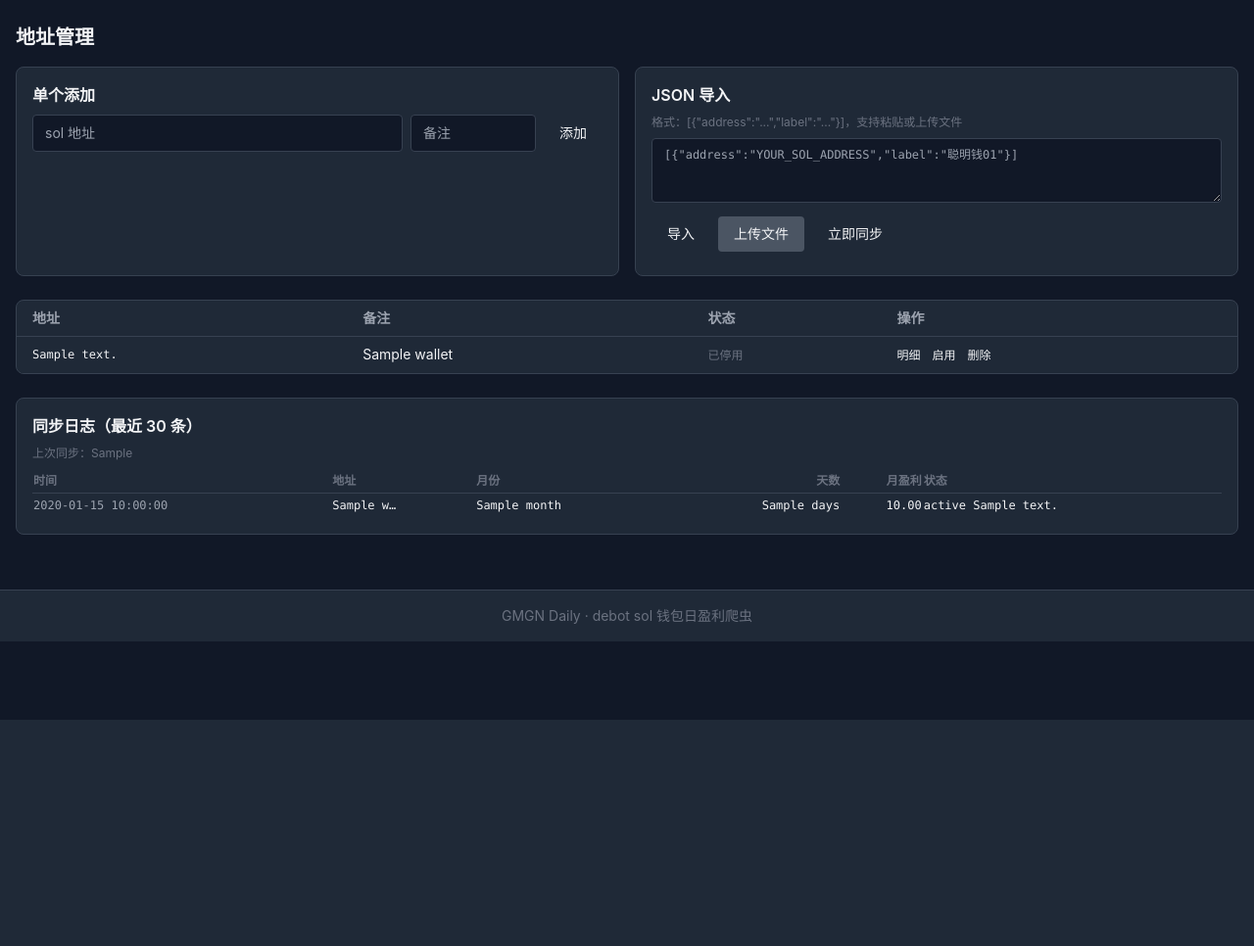
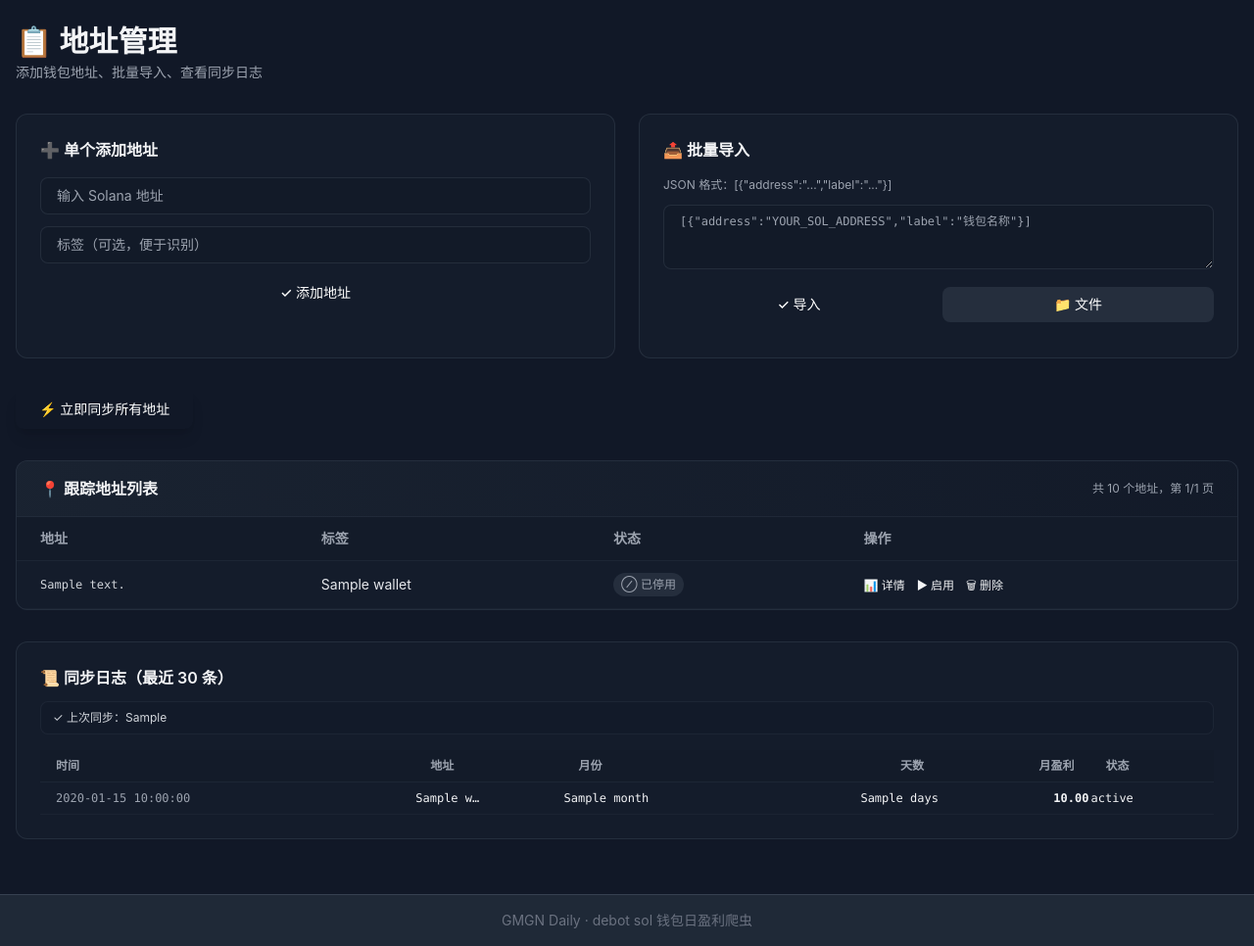
Before and after one commit to zhibite/solFnl, a FastAPI app: template app/templates/wallets.html in a window 1280 px wide. Shown: the part 65-1031 px from the top of the page at 98% size. Before the commit the page ends 800 px from the top, so only its background shows below. Run offline with FastAPI, Linux system fonts and the light colour scheme; the template is opened without the code that fills it: most values are stand-ins (such as "Sample title", 1, 10 or a date in 2020); some libraries are stand-ins or nearby versions.

Commit message:
feat: add pagination to wallets page (50 addresses per page)

```diff
--- a/app/app.py
+++ b/app/app.py
@@ -269,10 +269,33 @@
 @app.get("/wallets", response_class=HTMLResponse)
 async def wallets_page(request: Request):
     db = get_db()
+    page = int(request.query_params.get("page", 1))
+    per_page = 50
+
+    all_wallets = [dict(w) for w in db.list_wallets()]
+    total_wallets = len(all_wallets)
+    total_pages = (total_wallets + per_page - 1) // per_page
+
+    # 确保页数有效
+    if page < 1:
+        page = 1
+    elif page > total_pages and total_pages > 0:
+        page = total_pages
+
+    start_idx = (page - 1) * per_page
+    end_idx = start_idx + per_page
+    paginated_wallets = all_wallets[start_idx:end_idx]
+
     context = _make_json_safe({
         "title": "地址管理",
         "authed": is_authed(request),
-        "wallets": [dict(w) for w in db.list_wallets()],
+        "wallets": paginated_wallets,
+        "pagination": {
+            "page": page,
+            "per_page": per_page,
+            "total": total_wallets,
+            "total_pages": total_pages,
+        },
         "sync_state": _sync_state,
         "log": [dict(l) for l in db.get_sync_log(30)],
     })
@@ -632,6 +655,37 @@
             "wallets": rows}
 
 
+@app.post("/api/wallets")
+async def api_add_wallet_external(request: Request):
+    """Add a new address to track (external API, no login required).
+
+    Body: {"address": "<sol>", "label": "optional"}
+    Returns wallet info if created/updated.
+    """
+    try:
+        body = await request.json()
+    except Exception:
+        return {"success": False, "message": "body must be JSON"}
+
+    address = str(body.get("address", "")).strip()
+    label = str(body.get("label", "")).strip()
+
+    if not address:
+        return {"success": False, "message": "address required"}
+    if not _is_valid_sol_address(address):
+        return {"success": False, "message": "invalid solana address"}
+
+    db = get_db()
+    try:
+        db.upsert_wallet(address, label=label, enabled=True)
+    except ValueError as e:
+        return {"success": False, "message": str(e)}
+
+    wallet = db.get_wallet(address)
+    log.info("[API] wallet added/updated: %s label=%s", address[:10], label)
+    return {"success": True, "wallet": dict(wallet)}
+
+
 @app.get("/api/wallets")
 async def api_list_wallets():
     return {"success": True, "wallets": get_db().list_wallets()}
--- a/app/templates/wallets.html
+++ b/app/templates/wallets.html
@@ -1,93 +1,180 @@
 {% extends "base.html" %}
 {% block content %}
-<h1 class="text-xl font-bold mb-4">地址管理</h1>
+<div class="mb-8">
+    <h1 class="text-3xl font-bold">📋 地址管理</h1>
+    <p class="text-gray-400 text-sm mt-1">添加钱包地址、批量导入、查看同步日志</p>
+</div>
 
-<div class="grid grid-cols-1 md:grid-cols-2 gap-4 mb-6">
-    <div class="bg-gray-800 rounded-lg p-4 border border-gray-700">
-        <h2 class="font-semibold mb-2">单个添加</h2>
-        <div class="flex gap-2">
-            <input id="addrInput" placeholder="sol 地址"
-                   class="flex-1 bg-gray-900 border border-gray-700 rounded px-3 py-2 text-sm focus:border-primary focus:outline-none">
-            <input id="labelInput" placeholder="备注"
-                   class="w-32 bg-gray-900 border border-gray-700 rounded px-3 py-2 text-sm focus:border-primary focus:outline-none">
-            <button onclick="addWallet()" class="px-4 py-2 bg-primary hover:bg-blue-600 rounded text-sm">添加</button>
-        </div>
-    </div>
-    <div class="bg-gray-800 rounded-lg p-4 border border-gray-700">
-        <h2 class="font-semibold mb-2">JSON 导入</h2>
-        <p class="text-xs text-gray-500 mb-2">格式：[{"address":"...","label":"..."}]，支持粘贴或上传文件</p>
-        <textarea id="jsonInput" rows="3" placeholder='[{"address":"YOUR_SOL_ADDRESS","label":"聪明钱01"}]'
-                  class="w-full bg-gray-900 border border-gray-700 rounded px-3 py-2 text-xs font-mono focus:border-primary focus:outline-none"></textarea>
-        <div class="flex gap-2 mt-2">
-            <button onclick="importJson()" class="px-4 py-2 bg-success hover:bg-green-600 rounded text-sm">导入</button>
-            <label class="px-4 py-2 bg-gray-600 hover:bg-gray-500 rounded text-sm cursor-pointer">
-                上传文件<input id="fileInput" type="file" accept=".json" class="hidden" onchange="importFile()">
-            </label>
-            <button onclick="syncNow()" class="px-4 py-2 bg-warning hover:bg-yellow-600 rounded text-sm">立即同步</button>
-        </div>
-        <p id="importMsg" class="text-xs mt-2 text-gray-400"></p>
+<!-- 操作卡片 -->
+<div class="grid grid-cols-1 md:grid-cols-2 gap-6 mb-8">
+    <!-- 单个添加 -->
+    <div class="bg-gray-800/30 rounded-xl p-6 border border-gray-700/50 card-hover">
+        <h2 class="font-semibold mb-4 flex items-center gap-2">➕ 单个添加地址</h2>
+        <div class="space-y-3">
+            <input id="addrInput" placeholder="输入 Solana 地址"
+                   class="w-full bg-gray-900/50 border border-gray-700/50 rounded-lg px-4 py-2 text-sm focus:border-primary focus:outline-none focus:ring-1 focus:ring-primary/50 transition">
+            <input id="labelInput" placeholder="标签（可选，便于识别）"
+                   class="w-full bg-gray-900/50 border border-gray-700/50 rounded-lg px-4 py-2 text-sm focus:border-primary focus:outline-none focus:ring-1 focus:ring-primary/50 transition">
+            <button onclick="addWallet()" class="w-full btn-primary-gradient text-white py-2 rounded-lg text-sm font-medium transition">
+                ✓ 添加地址
+            </button>
         </div>
     </div>
 
-<div class="bg-gray-800 rounded-lg border border-gray-700 overflow-x-auto mb-6">
+    <!-- JSON 导入 -->
+    <div class="bg-gray-800/30 rounded-xl p-6 border border-gray-700/50 card-hover">
+        <h2 class="font-semibold mb-4 flex items-center gap-2">📤 批量导入</h2>
+        <p class="text-xs text-gray-400 mb-3">JSON 格式：[{"address":"...","label":"..."}]</p>
+        <textarea id="jsonInput" rows="3" placeholder='[{"address":"YOUR_SOL_ADDRESS","label":"钱包名称"}]'
+                  class="w-full bg-gray-900/50 border border-gray-700/50 rounded-lg px-4 py-2 text-xs font-mono focus:border-primary focus:outline-none focus:ring-1 focus:ring-primary/50 transition mb-3"></textarea>
+        <div class="flex gap-2">
+            <button onclick="importJson()" class="flex-1 btn-success-gradient text-white py-2 rounded-lg text-sm font-medium transition">
+                ✓ 导入
+            </button>
+            <label class="flex-1 bg-gray-700/50 hover:bg-gray-700 text-white py-2 rounded-lg text-sm font-medium cursor-pointer transition text-center">
+                📁 文件<input id="fileInput" type="file" accept=".json" class="hidden" onchange="importFile()">
+            </label>
+        </div>
+        <p id="importMsg" class="text-xs mt-3 text-gray-400"></p>
+    </div>
+</div>
+
+<!-- 快速操作 -->
+<div class="mb-8">
+    <button onclick="syncNow()" class="bg-gradient-to-r from-warning to-amber-600 hover:from-amber-600 hover:to-warning text-white px-6 py-2.5 rounded-lg text-sm font-medium transition shadow-lg shadow-warning/30">
+        ⚡ 立即同步所有地址
+    </button>
+</div>
+
+<!-- 地址列表 -->
+<div class="bg-gray-800/30 rounded-xl border border-gray-700/50 overflow-hidden card-hover mb-8">
+    <div class="bg-gradient-to-r from-gray-800/50 to-gray-900/50 px-6 py-4 border-b border-gray-700/30 flex justify-between items-center">
+        <h2 class="font-semibold">📍 跟踪地址列表</h2>
+        {% if pagination.total > 0 %}
+        <span class="text-xs text-gray-400">共 {{ pagination.total }} 个地址，第 {{ pagination.page }}/{{ pagination.total_pages }} 页</span>
+        {% endif %}
+    </div>
+    <div class="overflow-x-auto">
         <table class="w-full text-sm">
             <thead>
-            <tr class="text-left text-gray-400 border-b border-gray-700">
-                <th class="px-4 py-2">地址</th>
-                <th class="px-4 py-2">备注</th>
-                <th class="px-4 py-2">状态</th>
-                <th class="px-4 py-2">操作</th>
+                <tr class="text-left text-gray-400 border-b border-gray-700/30 bg-gray-900/30">
+                    <th class="px-6 py-3">地址</th>
+                    <th class="px-6 py-3">标签</th>
+                    <th class="px-6 py-3">状态</th>
+                    <th class="px-6 py-3">操作</th>
                 </tr>
             </thead>
             <tbody>
                 {% for w in wallets %}
-            <tr class="border-b border-gray-800 hover:bg-gray-700/40">
-                <td class="px-4 py-2 font-mono text-xs">{{ w.address }}</td>
-                <td class="px-4 py-2">{{ w.label }}</td>
-                <td class="px-4 py-2">
-                    {% if w.enabled %}<span class="text-xs text-success">同步中</span>
-                    {% else %}<span class="text-xs text-gray-500">已停用</span>{% endif %}
+                <tr class="border-b border-gray-700/20 hover:bg-gray-700/20 transition">
+                    <td class="px-6 py-3 font-mono text-xs text-gray-300">{{ w.address }}</td>
+                    <td class="px-6 py-3 text-gray-200">{{ w.label if w.label else '-' }}</td>
+                    <td class="px-6 py-3">
+                        {% if w.enabled %}<span class="inline-block px-2 py-1 rounded-full bg-success/20 text-success text-xs">✓ 同步中</span>
+                        {% else %}<span class="inline-block px-2 py-1 rounded-full bg-gray-700/50 text-gray-400 text-xs">⊘ 已停用</span>{% endif %}
                     </td>
-                <td class="px-4 py-2 space-x-2">
-                    <a href="/wallet/{{ w.address }}" class="text-primary hover:underline text-xs">明细</a>
-                    <button onclick="toggleWallet('{{ w.address }}', {{ 0 if w.enabled else 1 }})"
-                            class="text-warning hover:underline text-xs">{% if w.enabled %}停用{% else %}启用{% endif %}</button>
-                    <button onclick="delWallet('{{ w.address }}')" class="text-danger hover:underline text-xs">删除</button>
+                    <td class="px-6 py-3 space-x-2">
+                        <a href="/wallet/{{ w.address }}" class="text-primary hover:text-blue-400 text-xs font-medium transition">📊 详情</a>
+                        <button onclick="toggleWallet('{{ w.address }}', {{ 0 if w.enabled else 1 }})" class="text-warning hover:text-amber-300 text-xs font-medium transition">
+                            {% if w.enabled %}⏸ 停用{% else %}▶ 启用{% endif %}
+                        </button>
+                        <button onclick="delWallet('{{ w.address }}')" class="text-danger hover:text-red-400 text-xs font-medium transition">🗑 删除</button>
                     </td>
                 </tr>
                 {% else %}
-            <tr><td colspan="4" class="px-4 py-6 text-center text-gray-500">暂无地址</td></tr>
+                <tr><td colspan="4" class="px-6 py-12 text-center text-gray-500">
+                    暂无地址 · 上方添加地址或导入 JSON 来开始监控钱包
+                </td></tr>
                 {% endfor %}
             </tbody>
         </table>
     </div>
 
-<div class="bg-gray-800 rounded-lg p-4 border border-gray-700">
-    <h2 class="font-semibold mb-2">同步日志（最近 30 条）</h2>
-    <div class="text-xs text-gray-500 mb-2">
-        {% if sync_state.running %}同步进行中…
-        {% elif sync_state.last_run %}上次同步：{{ sync_state.last_run }}
-        {% else %}尚未同步过{% endif %}
+    <!-- 分页控件 -->
+    {% if pagination.total_pages > 1 %}
+    <div class="flex justify-center items-center gap-2 px-6 py-4 border-t border-gray-700/30 bg-gray-900/20">
+        {% if pagination.page > 1 %}
+        <a href="?page=1" class="px-3 py-1.5 rounded-lg bg-gray-700/50 hover:bg-gray-700 text-gray-300 hover:text-white text-xs font-medium transition">首页</a>
+        <a href="?page={{ pagination.page - 1 }}" class="px-3 py-1.5 rounded-lg bg-gray-700/50 hover:bg-gray-700 text-gray-300 hover:text-white text-xs font-medium transition">上一页</a>
+        {% else %}
+        <span class="px-3 py-1.5 rounded-lg bg-gray-700/20 text-gray-600 text-xs font-medium cursor-not-allowed">首页</span>
+        <span class="px-3 py-1.5 rounded-lg bg-gray-700/20 text-gray-600 text-xs font-medium cursor-not-allowed">上一页</span>
+        {% endif %}
+
+        <!-- 页码显示 -->
+        <div class="flex gap-1">
+            {% set start_page = [1, pagination.page - 2] | max %}
+            {% set end_page = [pagination.total_pages, pagination.page + 2] | min %}
+
+            {% if start_page > 1 %}
+            <span class="px-2 py-1.5 text-gray-500 text-xs">...</span>
+            {% endif %}
+
+            {% for p in range(start_page, end_page + 1) %}
+                {% if p == pagination.page %}
+                <span class="px-3 py-1.5 rounded-lg bg-primary/50 text-primary text-xs font-bold">{{ p }}</span>
+                {% else %}
+                <a href="?page={{ p }}" class="px-3 py-1.5 rounded-lg bg-gray-700/50 hover:bg-gray-700 text-gray-300 hover:text-white text-xs font-medium transition">{{ p }}</a>
+                {% endif %}
+            {% endfor %}
+
+            {% if end_page < pagination.total_pages %}
+            <span class="px-2 py-1.5 text-gray-500 text-xs">...</span>
+            {% endif %}
         </div>
+
+        {% if pagination.page < pagination.total_pages %}
+        <a href="?page={{ pagination.page + 1 }}" class="px-3 py-1.5 rounded-lg bg-gray-700/50 hover:bg-gray-700 text-gray-300 hover:text-white text-xs font-medium transition">下一页</a>
+        <a href="?page={{ pagination.total_pages }}" class="px-3 py-1.5 rounded-lg bg-gray-700/50 hover:bg-gray-700 text-gray-300 hover:text-white text-xs font-medium transition">末页</a>
+        {% else %}
+        <span class="px-3 py-1.5 rounded-lg bg-gray-700/20 text-gray-600 text-xs font-medium cursor-not-allowed">下一页</span>
+        <span class="px-3 py-1.5 rounded-lg bg-gray-700/20 text-gray-600 text-xs font-medium cursor-not-allowed">末页</span>
+        {% endif %}
+    </div>
+    {% endif %}
+</div>
+
+<!-- 同步日志 -->
+<div class="bg-gray-800/30 rounded-xl p-6 border border-gray-700/50 card-hover">
+    <div class="mb-4">
+        <h2 class="font-semibold mb-3">📜 同步日志（最近 30 条）</h2>
+        <div class="text-xs px-3 py-2 rounded-lg bg-gray-900/30 text-gray-300 border border-gray-700/30">
+            {% if sync_state.running %}
+                🔄 同步进行中…
+            {% elif sync_state.last_run %}
+                ✓ 上次同步：{{ sync_state.last_run }}
+            {% else %}
+                ⊘ 尚未同步过
+            {% endif %}
+        </div>
+    </div>
+    <div class="overflow-x-auto">
         <table class="w-full text-xs font-mono">
-        <thead><tr class="text-left text-gray-500 border-b border-gray-700">
-            <th class="py-1">时间</th><th>地址</th><th>月份</th>
-            <th class="text-right">天数</th><th class="text-right">月盈利</th><th>状态</th>
-        </tr></thead>
+            <thead>
+                <tr class="text-left text-gray-400 border-b border-gray-700/30 bg-gray-900/30">
+                    <th class="px-4 py-2">时间</th>
+                    <th class="px-4 py-2">地址</th>
+                    <th class="px-4 py-2">月份</th>
+                    <th class="px-4 py-2 text-right">天数</th>
+                    <th class="px-4 py-2 text-right">月盈利</th>
+                    <th class="px-4 py-2">状态</th>
+                </tr>
+            </thead>
             <tbody>
                 {% for l in log %}
-            <tr class="border-b border-gray-800">
-                <td class="py-1 text-gray-400">{{ l.created_at[:19] }}</td>
+                <tr class="border-b border-gray-700/20 hover:bg-gray-700/10 transition">
+                    <td class="px-4 py-2 text-gray-400">{{ l.created_at[:19] }}</td>
                     <td>{{ l.wallet[:8] }}…</td>
                     <td>{{ l.month }}</td>
                     <td class="text-right">{{ l.days }}</td>
-                <td class="text-right {% if l.month_pnl >= 0 %}text-success{% else %}text-danger{% endif %}">
+                    <td class="text-right font-bold {% if l.month_pnl >= 0 %}text-success{% else %}text-danger{% endif %}">
                         {{ "%.2f"|format(l.month_pnl) }}</td>
-                <td class="{% if l.status != 'ok' %}text-danger{% endif %}">{{ l.status }} {{ l.message[:40] }}</td>
+                    <td class="{% if l.status != 'ok' %}text-danger{% else %}text-success{% endif %}">{{ l.status }}</td>
                 </tr>
                 {% endfor %}
             </tbody>
         </table>
+    </div>
 </div>
 {% endblock %}
 
@@ -112,7 +199,7 @@
     if (r.success) location.reload(); else alert(r.message || '添加失败');
 }
 async function delWallet(address) {
-    if (!confirm('删除该地址及全部盈利数据？')) return;
+    if (!confirm('确定删除该地址及全部盈利数据？')) return;
     const r = await post('/api/wallets/delete', {address});
     if (r && r.success) location.reload(); else alert('删除失败');
 }
@@ -130,10 +217,10 @@
         const items = parseItems(document.getElementById('jsonInput').value);
         const r = await post('/api/wallets/import', {wallets: items});
         if (!r) return;
-        msg.textContent = r.success ? `导入成功：新增 ${r.added}，跳过 ${r.skipped}` : ('失败：' + r.message);
-        msg.className = 'text-xs mt-2 ' + (r.success ? 'text-success' : 'text-danger');
+        msg.textContent = r.success ? `✓ 导入成功：新增 ${r.added}，跳过 ${r.skipped}` : ('✗ 失败：' + r.message);
+        msg.className = 'text-xs mt-3 ' + (r.success ? 'text-success' : 'text-danger');
         if (r.success) setTimeout(() => location.reload(), 800);
-    } catch (e) { msg.textContent = 'JSON 格式错误：' + e.message; msg.className = 'text-xs mt-2 text-danger'; }
+    } catch (e) { msg.textContent = '✗ JSON 格式错误：' + e.message; msg.className = 'text-xs mt-3 text-danger'; }
 }
 async function importFile() {
     const f = document.getElementById('fileInput').files[0];
@@ -143,15 +230,16 @@
     const res = await fetch('/api/wallets/import_file', {method: 'POST', body: fd});
     const r = await res.json();
     const msg = document.getElementById('importMsg');
-    msg.textContent = r.success ? `导入成功：新增 ${r.added}，跳过 ${r.skipped}` : ('失败：' + r.message);
+    msg.textContent = r.success ? `✓ 导入成功：新增 ${r.added}，跳过 ${r.skipped}` : ('✗ 失败：' + r.message);
+    msg.className = 'text-xs mt-3 ' + (r.success ? 'text-success' : 'text-danger');
     if (r.success) setTimeout(() => location.reload(), 800);
 }
 async function syncNow() {
-    const msg = document.getElementById('importMsg');
-    msg.textContent = '同步中，请稍候…';
+    const msg = document.getElementById('importMsg') || (() => {const el = document.createElement('p'); el.id = 'importMsg'; document.body.appendChild(el); return el;})();
+    msg.textContent = '🔄 同步进行中，请稍候…';
     const r = await post('/api/sync/now', {});
     if (!r) return;
-    msg.textContent = r.success ? `同步完成：${r.wallets} 个地址` : ('失败：' + (r.message || '未知'));
+    msg.textContent = r.success ? `✓ 同步完成：${r.wallets} 个地址` : ('✗ 失败：' + (r.message || '未知'));
     if (r.success) setTimeout(() => location.reload(), 1000);
 }
 </script>
```
Lines whose indentation alone changed are shown as unchanged.
